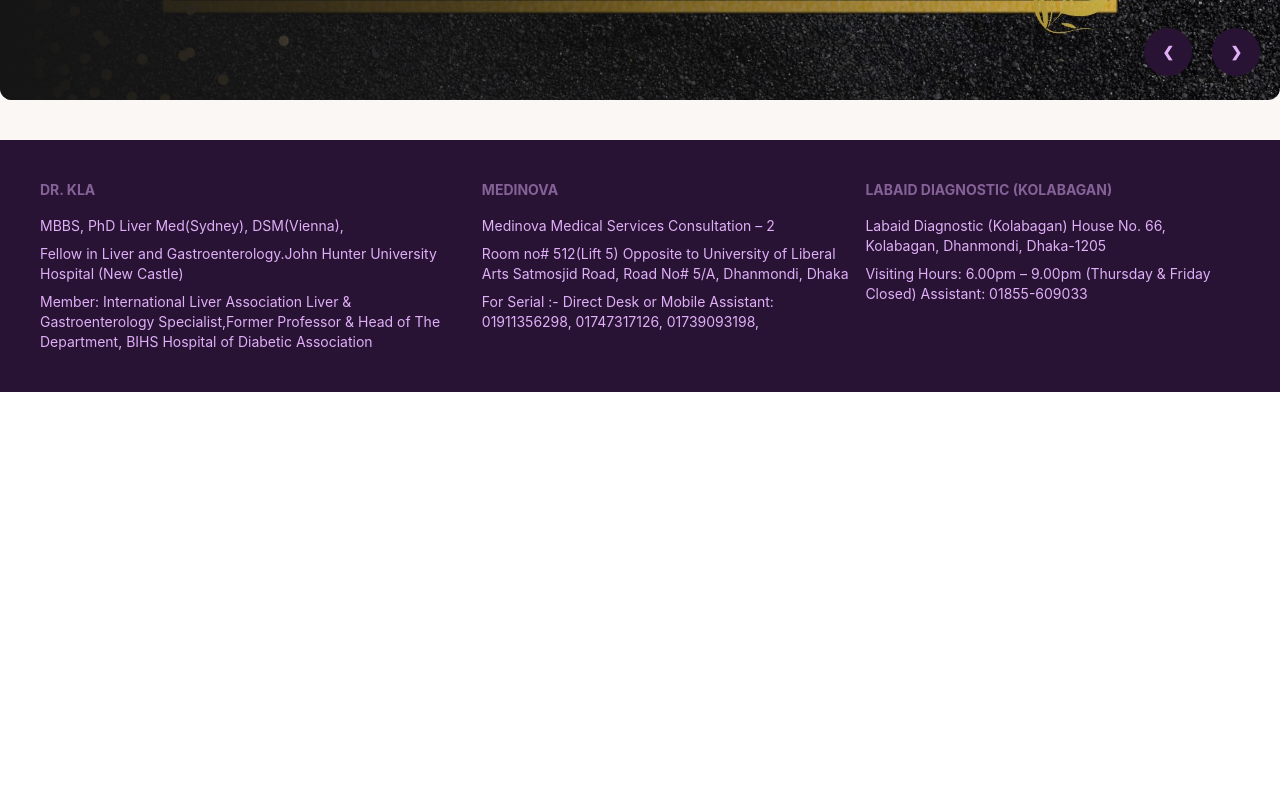
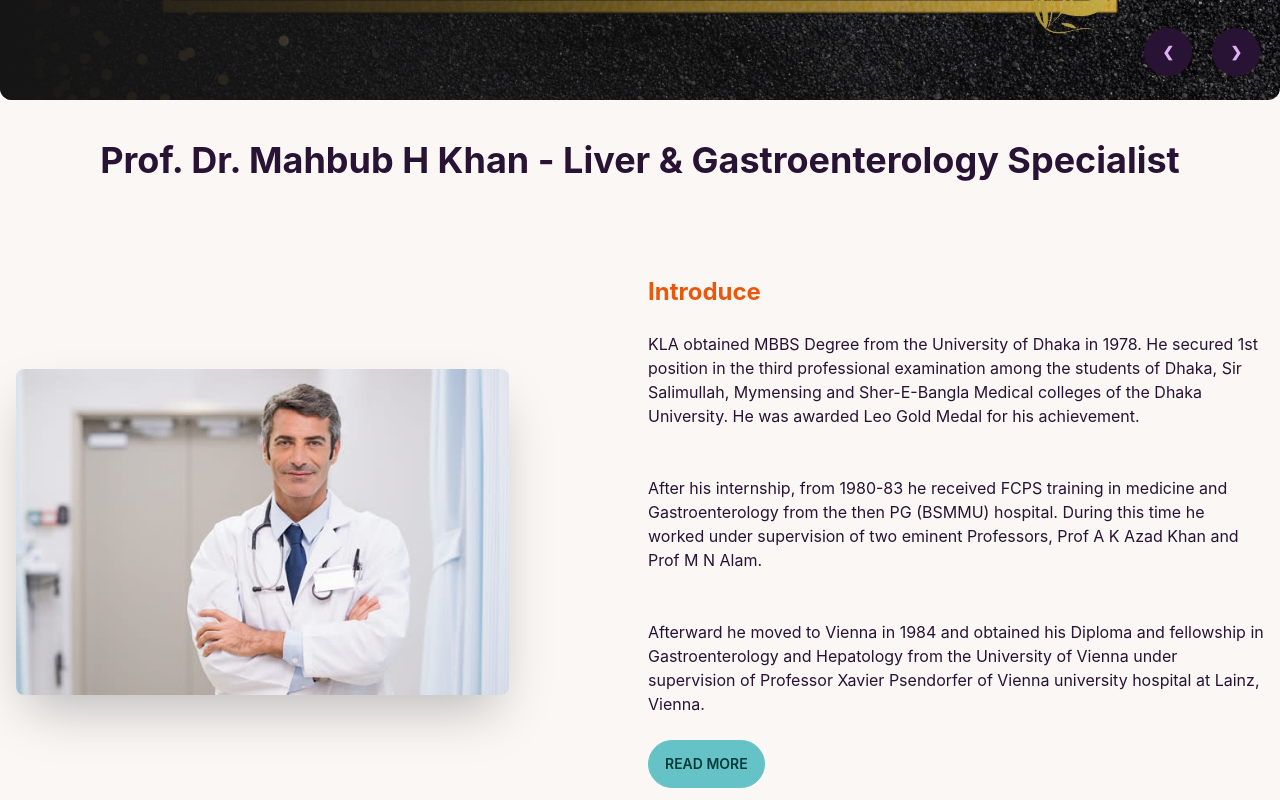
Before and after one commit to shahadot99999/service-review-client-side, a React (Create React App) app: page / in a window 1280 px wide. Shown: the part 860-1660 px from the top of the page. Before the commit the page ends 1252 px from the top, so only its background shows below. Built offline with nearby package versions, Linux system fonts and the light colour scheme.

Commit message:
about section

```diff
--- /dev/null
+++ b/src/Pages/Home/About/About.js
@@ -0,0 +1,25 @@
+import React from 'react';
+import person from '../../../assets/about_us/doctor.jpg'
+
+const About = () => {
+    return (
+        <div className="hero my-20">
+            <div className="hero-content flex-col lg:flex-row">
+                <div className='relative w-1/2'>
+                    <img src={person} alt="" className="w-4/5 h-full rounded-lg shadow-2xl" />
+                </div>
+                <div className='w-1/2'>
+                    <p className="  text-2xl font-bold text-orange-600">Introduce</p>
+
+                    <p className="py-6">KLA obtained MBBS Degree from the University of Dhaka in 1978. He secured 1st position in the third professional examination among the students of Dhaka, Sir Salimullah, Mymensing and Sher-E-Bangla Medical colleges of the Dhaka University. He was awarded Leo Gold Medal for his achievement. </p>
+                    <p className="py-6">After his internship, from 1980-83 he received FCPS training in medicine and Gastroenterology from the then PG (BSMMU) hospital. During this time he worked under supervision of two eminent Professors, Prof A K Azad Khan and Prof M N Alam. </p>
+
+                    <p className="py-6">Afterward he moved to Vienna in 1984 and obtained his Diploma and fellowship in Gastroenterology and Hepatology from the University of Vienna under supervision of Professor Xavier Psendorfer of Vienna university hospital at Lainz, Vienna. </p>
+                    <button className="btn btn-primary">Read More</button>
+                </div>
+            </div>
+        </div>
+    );
+};
+
+export default About;
--- a/src/Pages/Home/Home/Home.js
+++ b/src/Pages/Home/Home/Home.js
@@ -1,10 +1,13 @@
 import React from 'react';
+import About from '../About/About';
 import Banner from '../Banner/Banner';
 
 const Home = () => {
     return (
         <div>
             <Banner></Banner>
+            <h1 className=' text-4xl text-center'><b>Prof. Dr. Mahbub H Khan - Liver & Gastroenterology Specialist</b></h1>
+            <About></About>
         </div>
     );
 };
```
Also changed, not shown: src/assets/about_us/doctor.jpg (added).
